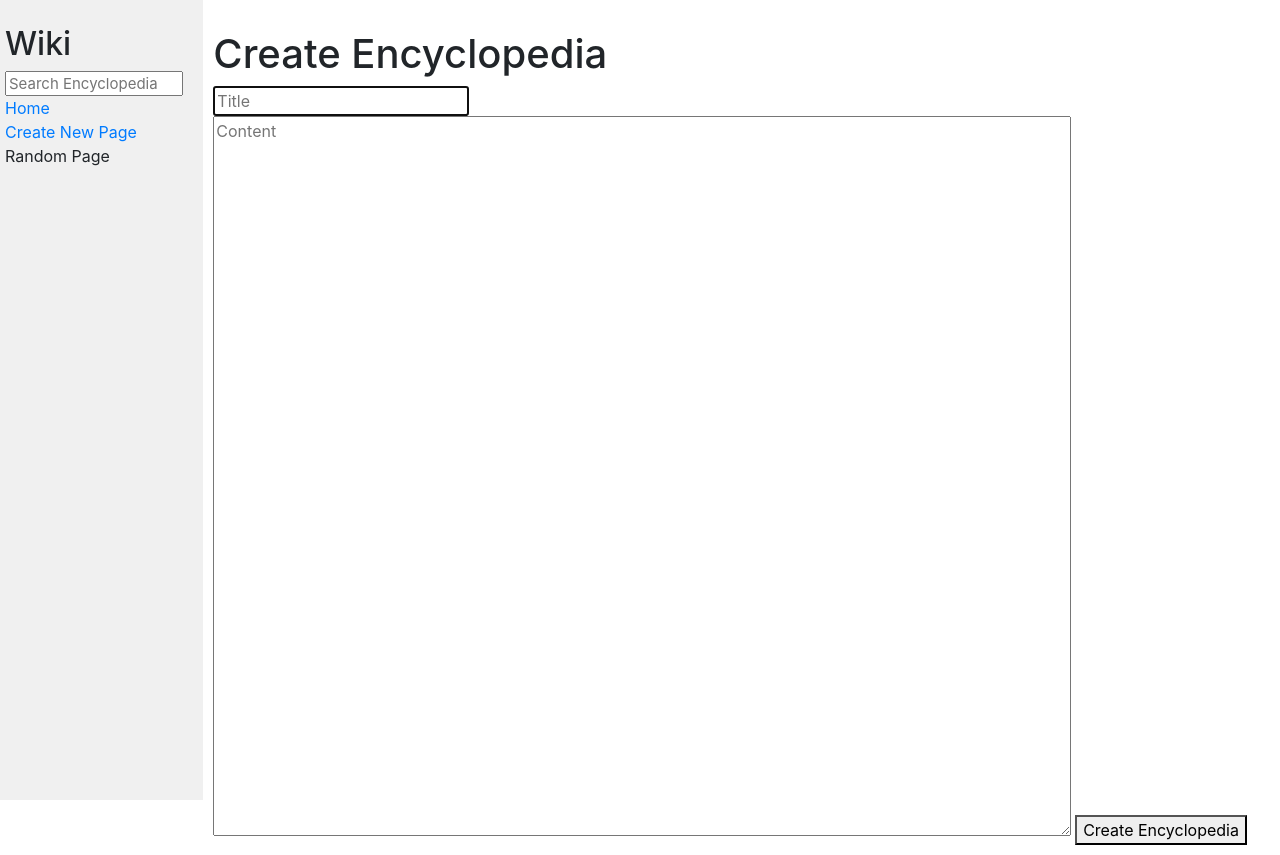
After one commit to iz00/CS50-PSETS, a Django app: page /create/ in a window 1280 px wide. The commit adds this page. Run offline with Django 3.2, Linux system fonts and the light colour scheme; some libraries are stand-ins or nearby versions.

Commit message:
Add feature to create new entries

```diff
--- /dev/null
+++ b/encyclopedia/templates/encyclopedia/create.html
@@ -0,0 +1,16 @@
+{% extends "encyclopedia/layout.html" %}
+
+{% block title %}
+    Create
+{% endblock %}
+
+{% block body %}
+    <h1>Create Encyclopedia</h1>
+
+    <form action="{% url 'create' %}" method="post">
+        <input autocomplete="off" autofocus type="text" name="title" placeholder="Title">
+        <textarea autocomplete="off" cols="50" name="content" placeholder="Content" rows="4"></textarea>
+        {% csrf_token %}
+        <button type="submit">Create Encyclopedia</button>
+    </form>
+{% endblock %}
--- a/encyclopedia/templates/encyclopedia/layout.html
+++ b/encyclopedia/templates/encyclopedia/layout.html
@@ -19,7 +19,7 @@
                     <a href="{% url 'index' %}">Home</a>
                 </div>
                 <div>
-                    Create New Page
+                    <a href="{% url 'create' %}">Create New Page</a>
                 </div>
                 <div>
                     Random Page
--- a/encyclopedia/urls.py
+++ b/encyclopedia/urls.py
@@ -5,5 +5,6 @@
 urlpatterns = [
     path("", views.index, name="index"),
     path("wiki/<str:title>/", views.entry, name="entry"),
-    path("search/", views.search, name="search")
+    path("search/", views.search, name="search"),
+    path("create/", views.create, name="create")
 ]
--- a/encyclopedia/views.py
+++ b/encyclopedia/views.py
@@ -49,3 +49,26 @@
     return render(request, "encyclopedia/error.html", {
         "message": "no matching entries"
     })
+
+def create(request):
+    if request.method == "GET":
+        return render(request, "encyclopedia/create.html")
+
+    entries = util.list_entries()
+    entries_capitalized = [entry.upper() for entry in entries]
+    title = request.POST.get("title")
+
+    if not title or title.upper() in entries_capitalized:
+        return render(request, "encyclopedia/error.html", {
+            "message": "invalid title"
+        })
+
+    content = request.POST.get("content")
+
+    if not content:
+        return render(request, "encyclopedia/error.html", {
+            "message": "invalid content"
+        })
+
+    util.save_entry(title, content)
+    return HttpResponseRedirect(reverse("entry", kwargs={"title": title.upper()}))
```
